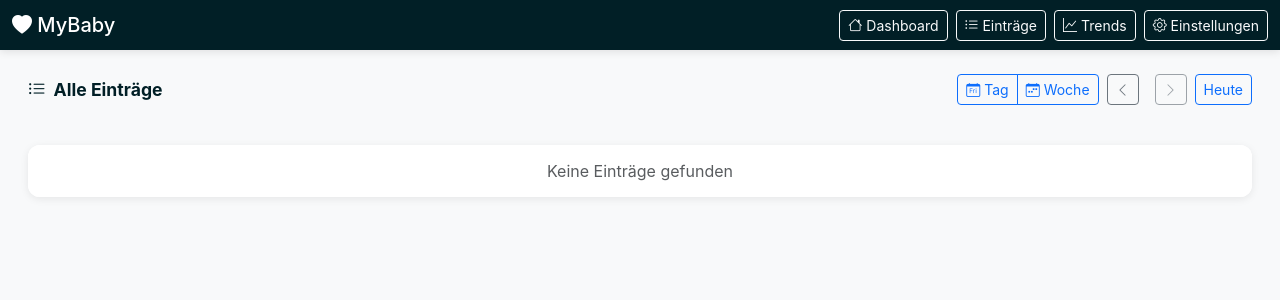
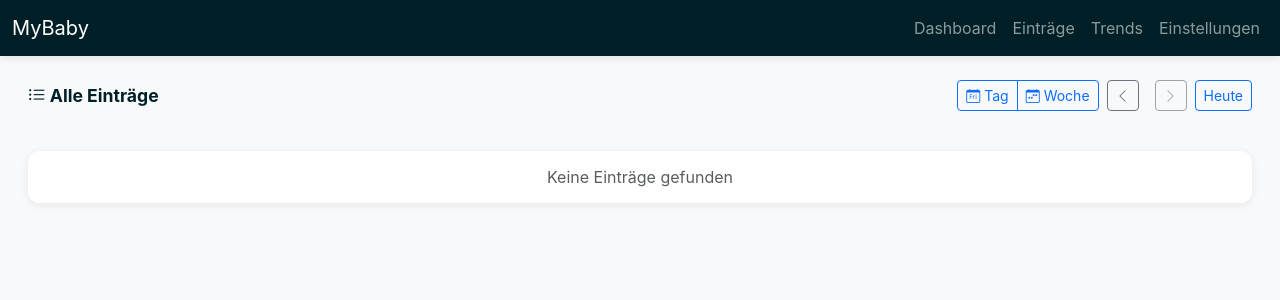
Before and after one commit to Sleepwalker86/myBaby, a Python web app: template app/templates/entries.html in a window 1280 px wide. Shown: the top 300 px of the page. Run offline with Jinja, Linux system fonts and the light colour scheme; the template is opened without the code that fills it, so the values that code supplies are empty.

Commit message:
Update README for MyBaby app, enhancing feature descriptions and installation instructions; improve nap duration logic in BabyInfo class; ensure date handling in entries route; refine UI elements in templates for better navigation and dark mode support.

```diff
--- a/app/templates/base.html
+++ b/app/templates/base.html
@@ -362,30 +362,30 @@
     </style>
 </head>
 <body>
-    <nav class="navbar navbar-dark navbar-expand-lg mb-4">
+    <nav class="navbar navbar-expand-lg navbar-dark mb-4">
         <div class="container-fluid">
-            <span class="navbar-brand mb-0 h1">
-                <i class="bi bi-heart-fill"></i> MyBaby{% if baby_name %} - {{ baby_name }}{% endif %}
-            </span>
+            <a class="navbar-brand" href="{{ url_for('main.index') }}">
+                MyBaby{% if baby_name %} - {{ baby_name }}{% endif %}
+            </a>
             <button class="navbar-toggler" type="button" data-bs-toggle="collapse" data-bs-target="#navbarNav"
                     aria-controls="navbarNav" aria-expanded="false" aria-label="Toggle navigation">
                 <span class="navbar-toggler-icon"></span>
             </button>
             <div class="collapse navbar-collapse" id="navbarNav">
-                <div class="d-flex flex-column flex-lg-row gap-2 ms-lg-auto mt-3 mt-lg-0 align-items-center">
-                    <a href="{{ url_for('main.index') }}" class="btn btn-outline-light btn-sm">
-                        <i class="bi bi-house"></i> Dashboard
-                    </a>
-                    <a href="{{ url_for('entries.entries') }}" class="btn btn-outline-light btn-sm">
-                        <i class="bi bi-list-ul"></i> Einträge
-                    </a>
-                    <a href="{{ url_for('trends.trends') }}" class="btn btn-outline-light btn-sm">
-                        <i class="bi bi-graph-up"></i> Trends
-                    </a>
-                    <a href="{{ url_for('settings.settings') }}" class="btn btn-outline-light btn-sm">
-                        <i class="bi bi-gear"></i> Einstellungen
-                    </a>
-                </div>
+                <ul class="navbar-nav ms-auto">
+                    <li class="nav-item">
+                        <a class="nav-link" href="{{ url_for('main.index') }}">Dashboard</a>
+                    </li>
+                    <li class="nav-item">
+                        <a class="nav-link" href="{{ url_for('entries.entries') }}">Einträge</a>
+                    </li>
+                    <li class="nav-item">
+                        <a class="nav-link" href="{{ url_for('trends.trends') }}">Trends</a>
+                    </li>
+                    <li class="nav-item">
+                        <a class="nav-link" href="{{ url_for('settings.settings') }}">Einstellungen</a>
+                    </li>
+                </ul>
             </div>
         </div>
     </nav>
--- a/app/templates/entries.html
+++ b/app/templates/entries.html
@@ -6,7 +6,7 @@
     <div class="row mb-4">
         <div class="col-12">
             <div class="d-flex justify-content-between align-items-center mb-3">
-                <h5 class="section-title mb-0">
+                <h5 class="section-title mb-0 d-none d-md-block">
                     <i class="bi bi-list-ul"></i> Alle Einträge
                 </h5>
                 <div class="d-flex align-items-center gap-2">
@@ -55,18 +55,22 @@
                 <div class="card-body p-0">
                     {% if entries %}
                         {% if view == 'week' %}
-                            {% set current_day_obj = None %}
+                            {% set current_day_date = None %}
                             {% set first_entry = True %}
                             {% for entry in entries %}
                                 {% set entry_day = entry.day %}
-                                {% if entry_day != current_day_obj %}
-                                    {% if not first_entry %}
+                                {% if entry_day %}
+                                    {# Verwende isoformat() für zuverlässigen Vergleich #}
+                                    {% set entry_day_iso = entry_day.isoformat() %}
+                                    {% set current_day_iso = current_day_date.isoformat() if current_day_date else '' %}
+                                    {% if entry_day_iso != current_day_iso %}
+                                        {% if not first_entry %}
+                                            </div>
                                         </div>
-                                    </div>
-                                    {% endif %}
-                                    {% set first_entry = False %}
-                                    {% set current_day_obj = entry_day %}
-                                    {% set current_day = entry_day %}
+                                        {% endif %}
+                                        {% set first_entry = False %}
+                                        {% set current_day_date = entry_day %}
+                                        {% set current_day = entry_day %}
                                     <div class="day-group border-bottom">
                                         <div class="fw-bold text-primary mb-2 px-3 pt-3 pb-2">
                                             {% if current_day == today %}
@@ -131,6 +135,7 @@
                                         </div>
                                     </div>
                                 </div>
+                                {% endif %}
                             {% endfor %}
                             {% if not first_entry %}
                                         </div>
```
Also changed, not shown: app/models/models.py (+19 -9 lines), app/routes/entries.py (+26 -2 lines), app/templates/index.html (+16 -6 lines), app/templates/settings.html (+23 -19 lines), README.md.
